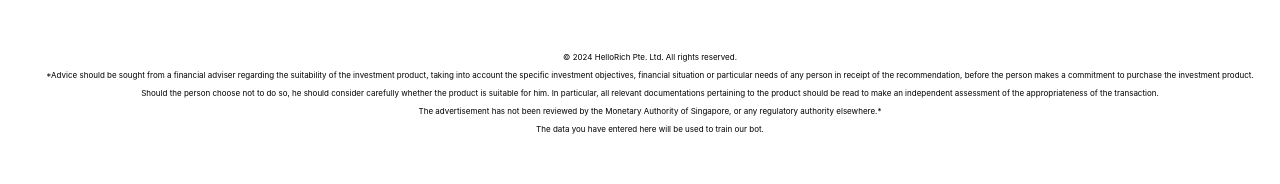
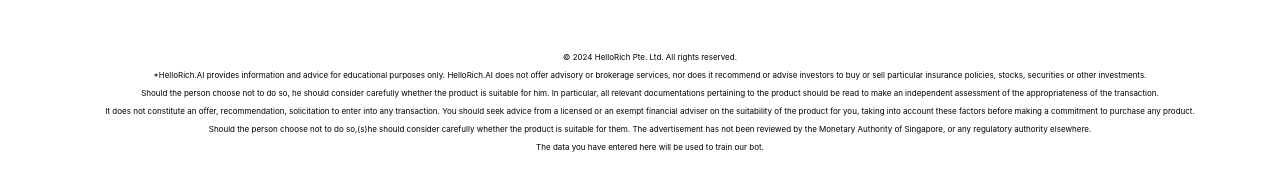
Before and after one commit to missionplus/rich-poc-v1, a React (Create React App) app: page / in a window 1280 px wide. Shown: the part 221-405 px from the top of the page. Built offline with nearby package versions, Linux system fonts and the light colour scheme; no server answers.

Commit message:
Added updated footer text

```diff
--- a/src/components/Footer.tsx
+++ b/src/components/Footer.tsx
@@ -4,9 +4,10 @@ const Footer: React.FC = () => {
   return (
     <footer style={footerStyle}>
       <p>© 2024 HelloRich Pte. Ltd. All rights reserved.</p>
-      <p>*Advice should be sought from a financial adviser regarding the suitability of the investment product, taking into account the specific investment objectives, financial situation or particular needs of any person in receipt of the recommendation, before the person makes a commitment to purchase the investment product.</p>
+      <p>*HelloRich.AI  provides information and advice for educational purposes only. HelloRich.AI does not offer advisory or brokerage services, nor does it recommend or advise investors to buy or sell particular insurance policies, stocks, securities or other investments.</p>
 <p>Should the person choose not to do so, he should consider carefully whether the product is suitable for him. In particular, all relevant documentations pertaining to the product should be read to make an independent assessment of the appropriateness of the transaction.</p>
-<p>The advertisement has not been reviewed by the Monetary Authority of Singapore, or any regulatory authority elsewhere.*</p>
+<p> It does not constitute an offer, recommendation, solicitation to enter into any transaction. You should seek advice from a licensed or an exempt financial adviser on the suitability of the product for you, taking into account these factors before making a commitment to purchase any product.</p>
+<p>Should the person choose not to do so,(s)he should consider carefully whether the product is suitable for them. The advertisement has not been reviewed by the Monetary Authority of Singapore, or any regulatory authority elsewhere.</p>
 <p>The data you have entered here will be used to train our bot.</p>
     </footer>
   );
```
